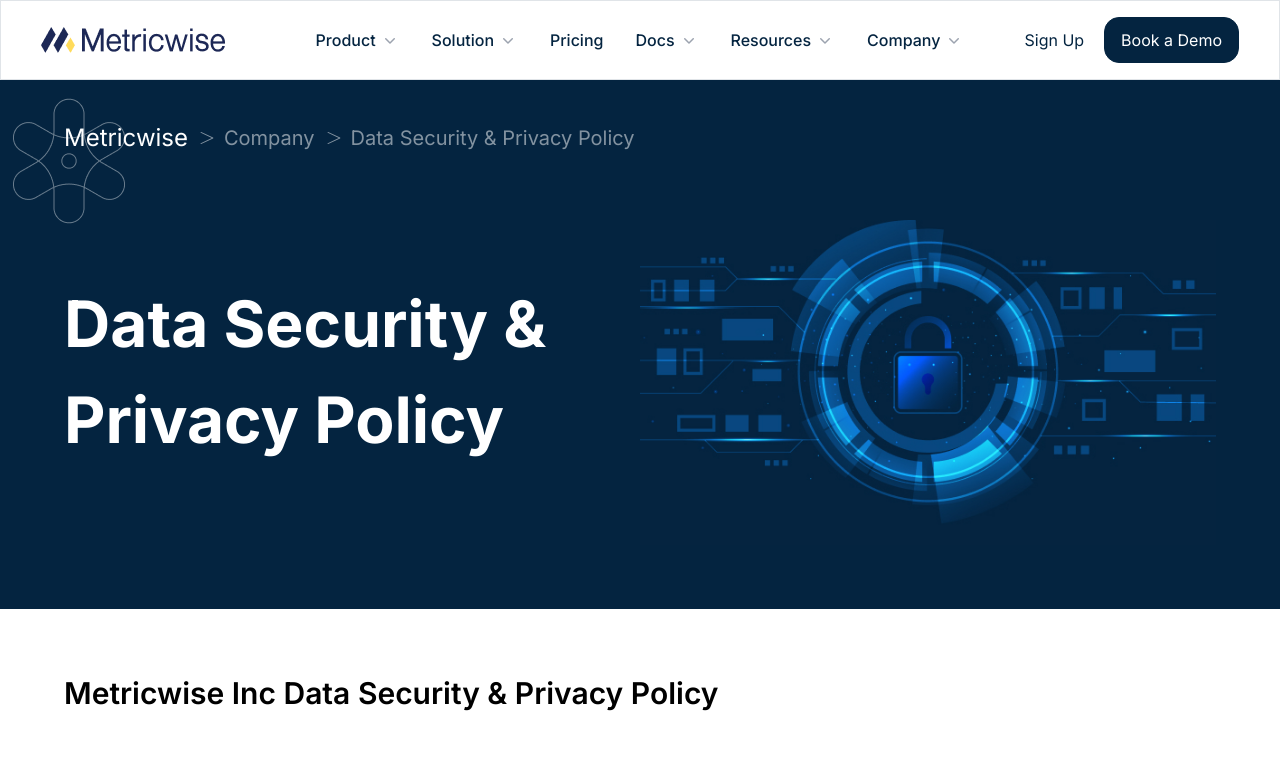
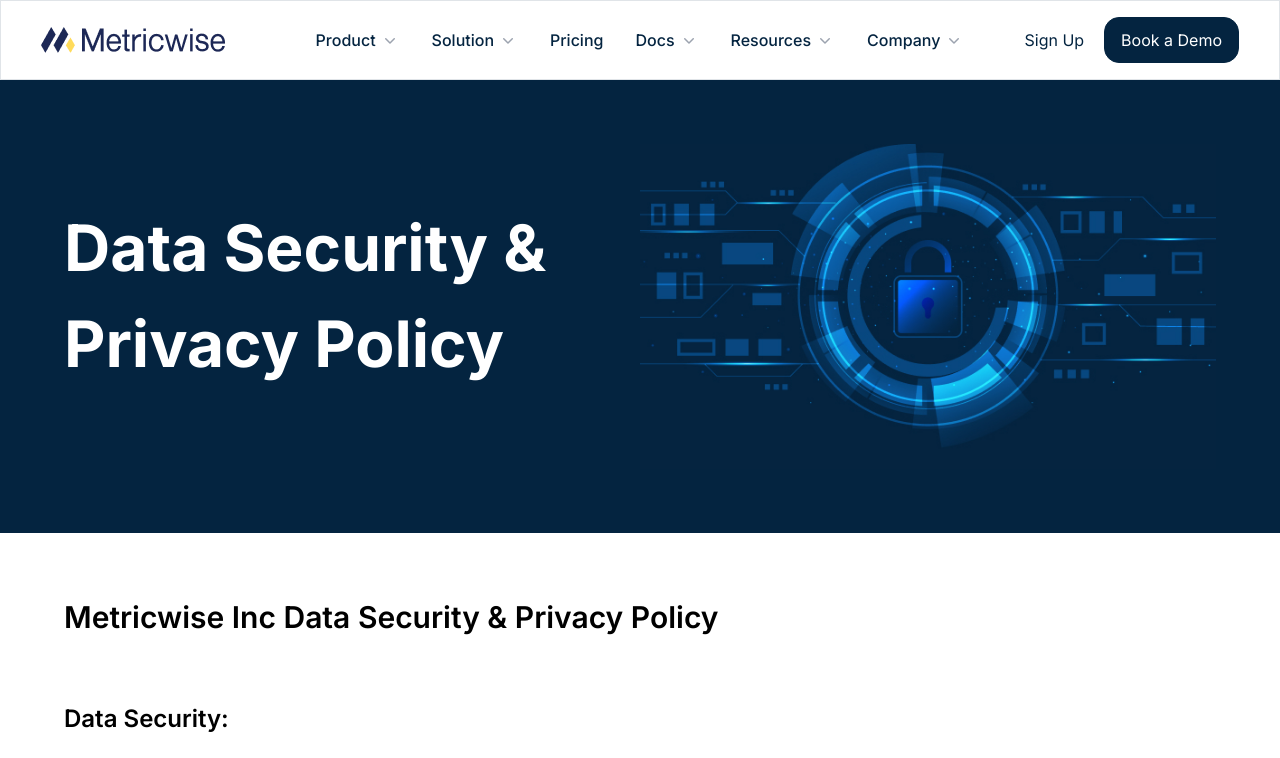
Before and after one commit to hussain3372/metricwise, a Next.js app: page /Security in a window 1280 px wide. Shown: the top 758 px of the page. Built offline with nearby package versions, Linux system fonts and the light colour scheme.

Commit message:
security

```diff
--- a/src/app/Security/Security.jsx
+++ b/src/app/Security/Security.jsx
@@ -8,19 +8,8 @@
   return (
     <div>
       <div className="bg-[#042440]">
-        <div className="flex items-center widthclass">
-          <h1 className="text-white pl-16 pt-10 font-24 font-normal font-inter flex items-center gap-2">
-            Metricwise
-            <span className="text-white font-20 font-normal font-inter opacity-50 flex items-center gap-2">
-            <PiGreaterThanLight/> Company <PiGreaterThanLight/> Data Security & Privacy Policy
-            </span>
-          </h1>
-        </div>
         <div className="grid md:grid-cols-2 items-center white p-16 relative widthclass">
           <div>
-            <div className="absolute -top-16 left-0">
-              <Image width={138} height={138} src="/hrblack1.png" alt="" />
-            </div>
             <h1 className="font-64 fontbold lg:leading-40 mb-5">
               Data Security & <br /> Privacy Policy
             </h1>
```
